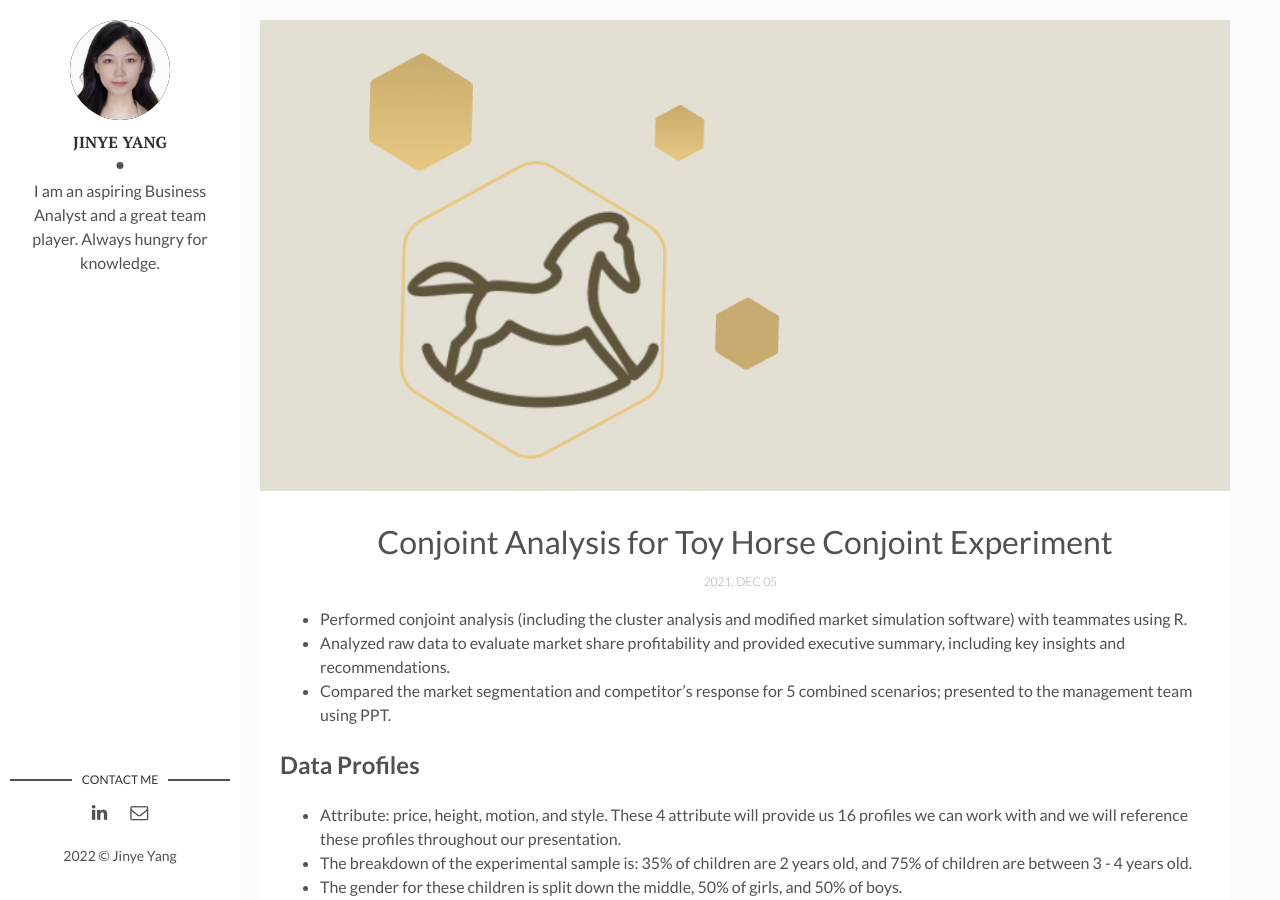
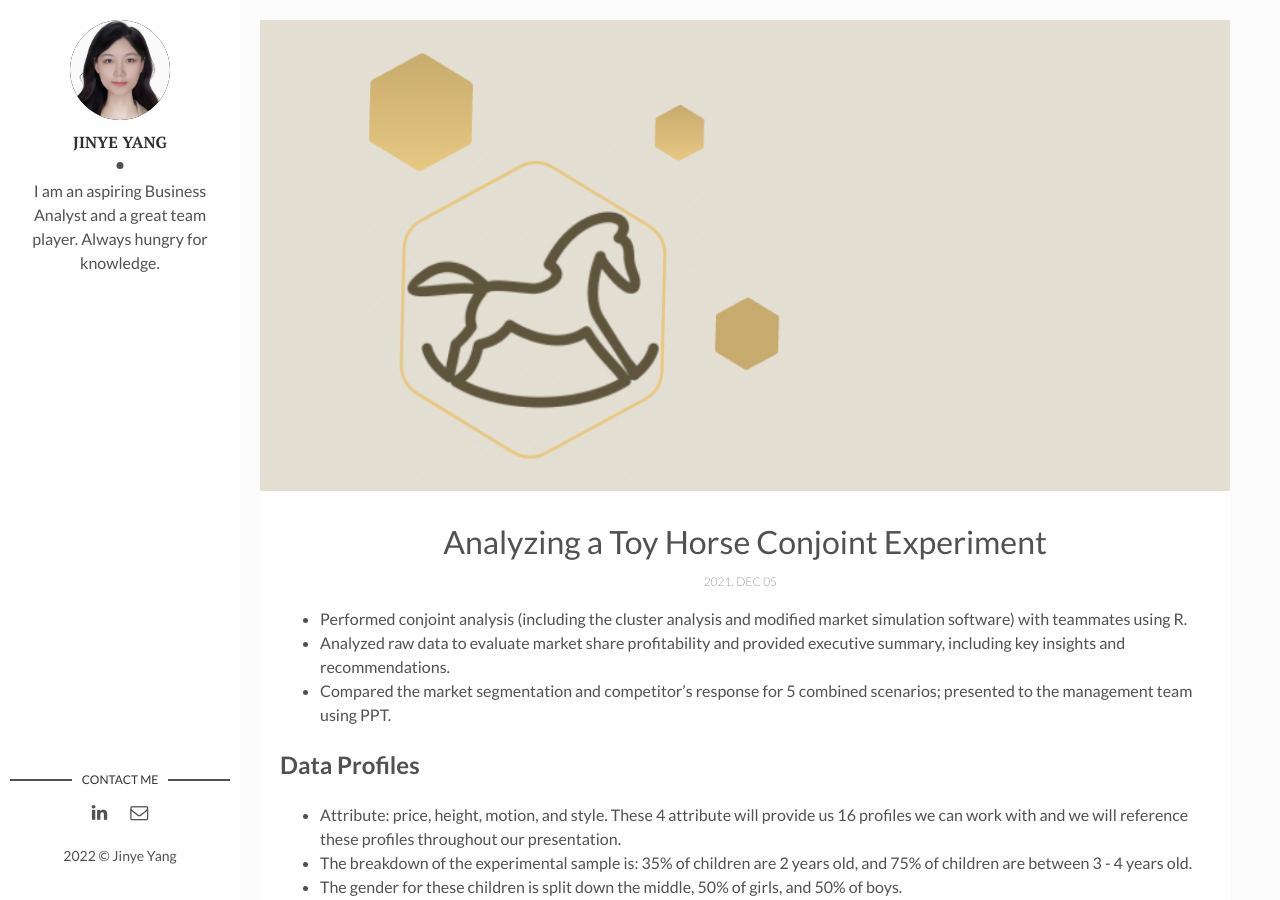
Before and after one commit to jinyey/jinyey.github.io, a Jekyll site: the page built from _posts/2021-12-06-toy-horse.markdown, in a window 1280 px wide and 900 px high. Built offline with Jekyll 4.4.1, drawn with Linux system fonts in a browser that asks for light colours.

Commit message:
Update 2021-12-06-toy-horse.markdown

```diff
--- a/_posts/2021-12-06-toy-horse.markdown
+++ b/_posts/2021-12-06-toy-horse.markdown
@@ -1,6 +1,6 @@
 ---
 layout: post
-title: Conjoint Analysis for Toy Horse Conjoint Experiment
+title: Analyzing a Toy Horse Conjoint Experiment
 date: 2021-12-06 00:00:00 +0300
 description: You’ll find this post in your `_posts` directory. Go ahead and edit it and re-build the site to see your changes. # Add post description (optional)
 img: toy-horse.jpg # Add image post (optional)
```
